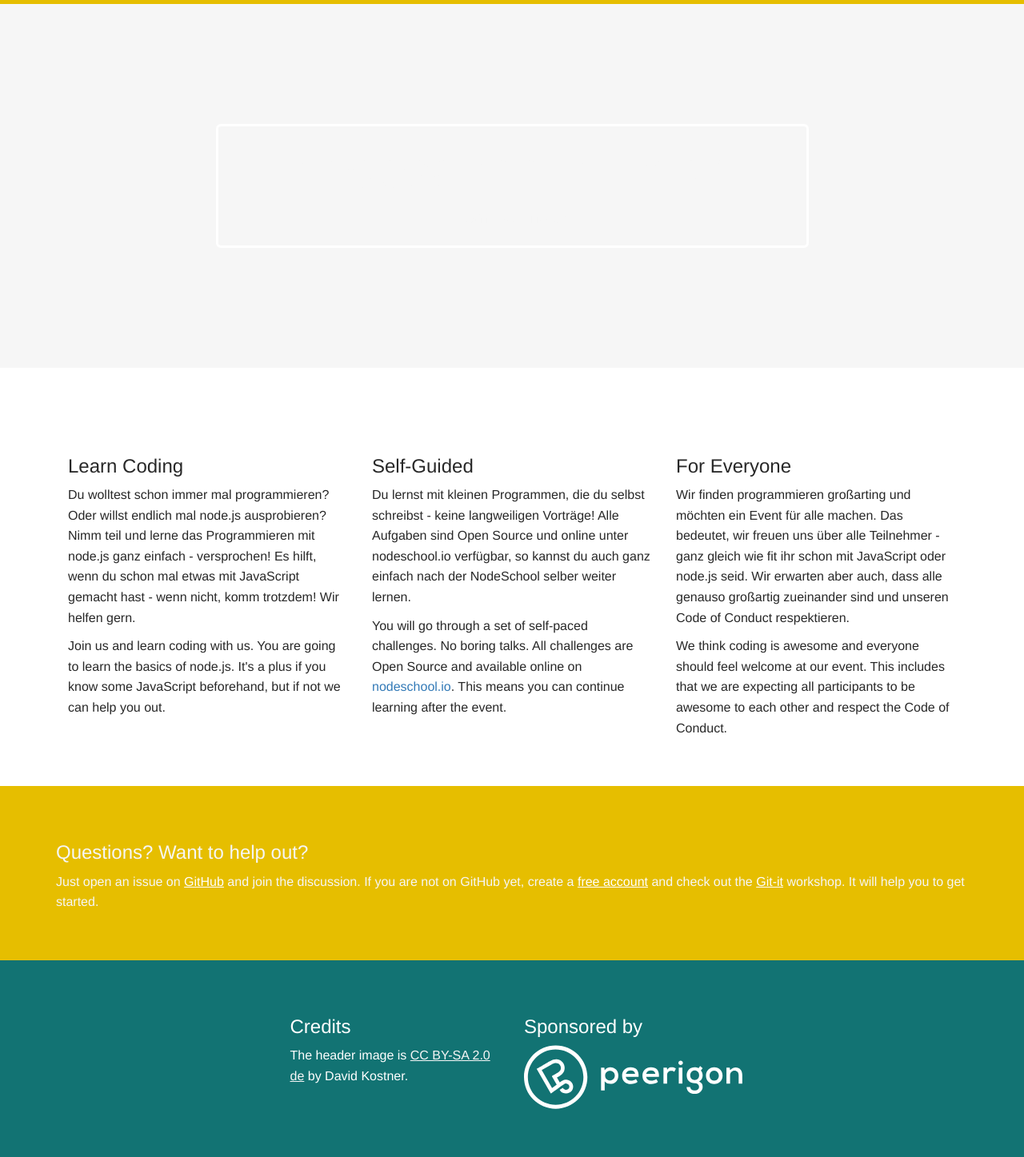
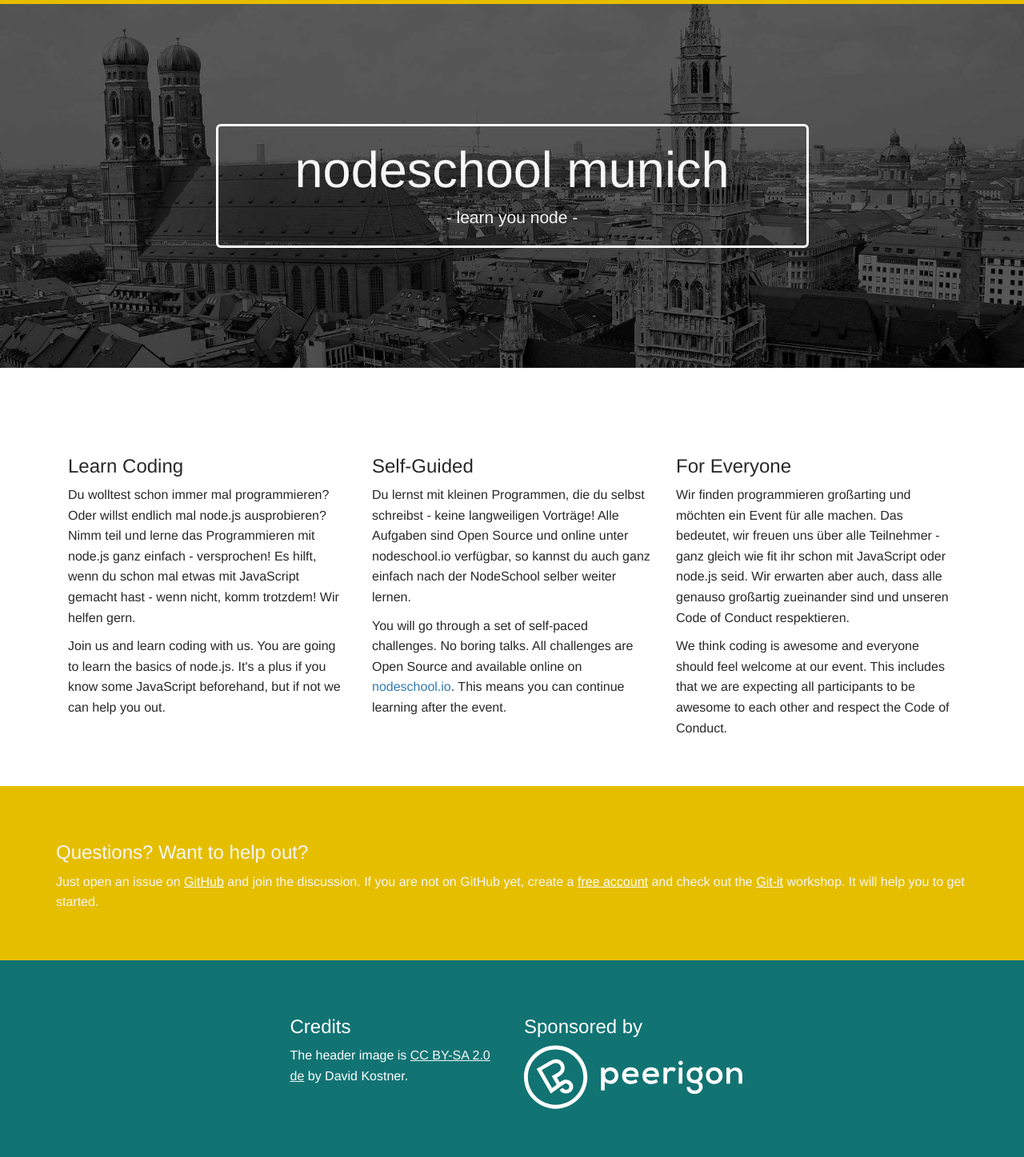
Before and after one commit to nodeschool/munich, a Jekyll site: the page built from index.html, in a window 1280 px wide. Shown: the whole page at 80% size. Built offline with Jekyll 4.4.1, drawn with Linux system fonts in a browser that asks for light colours.

Commit message:
Again fix header image path

```diff
--- a/css/main.scss
+++ b/css/main.scss
@@ -29,7 +29,7 @@
   color: #f6f6f6;
   padding: 150px 0;
 
-  background: #f6f6f6 url("munich/images/munich_pano.jpg") left center;
+  background: #f6f6f6 url("https://nodeschool.io/munich/images/munich_pano.jpg") left center;
   background-size: cover;
 
   h1 > a {
```
